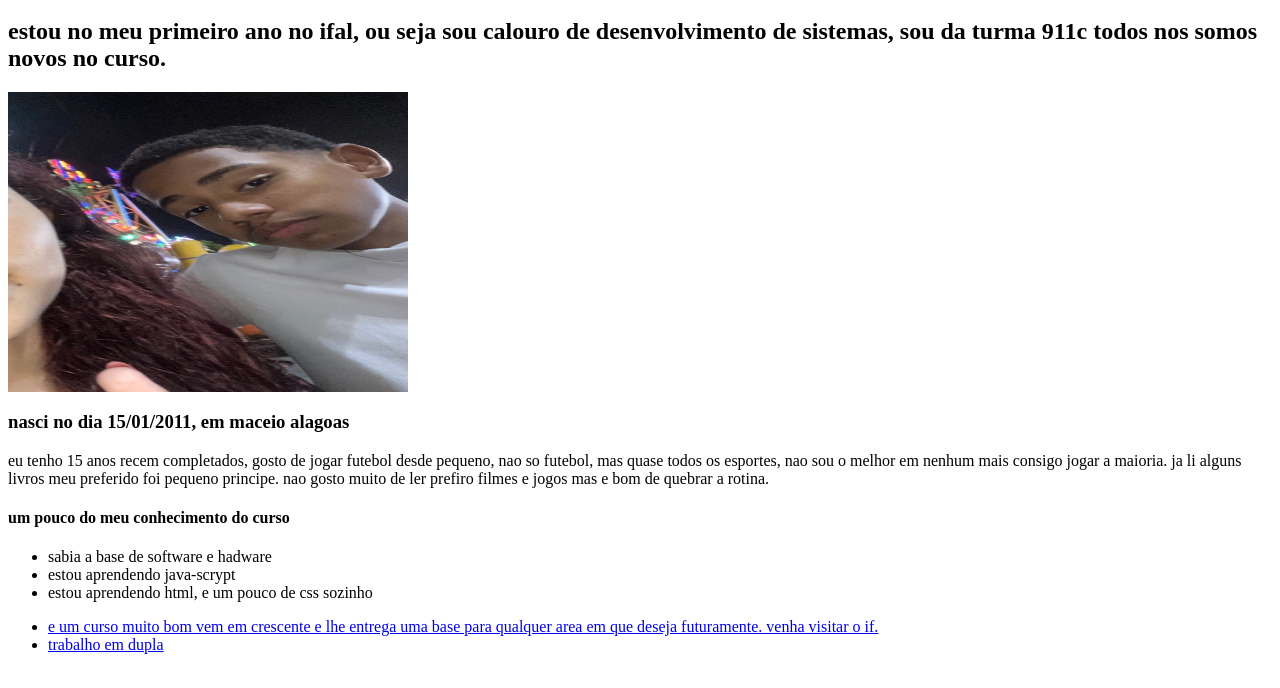
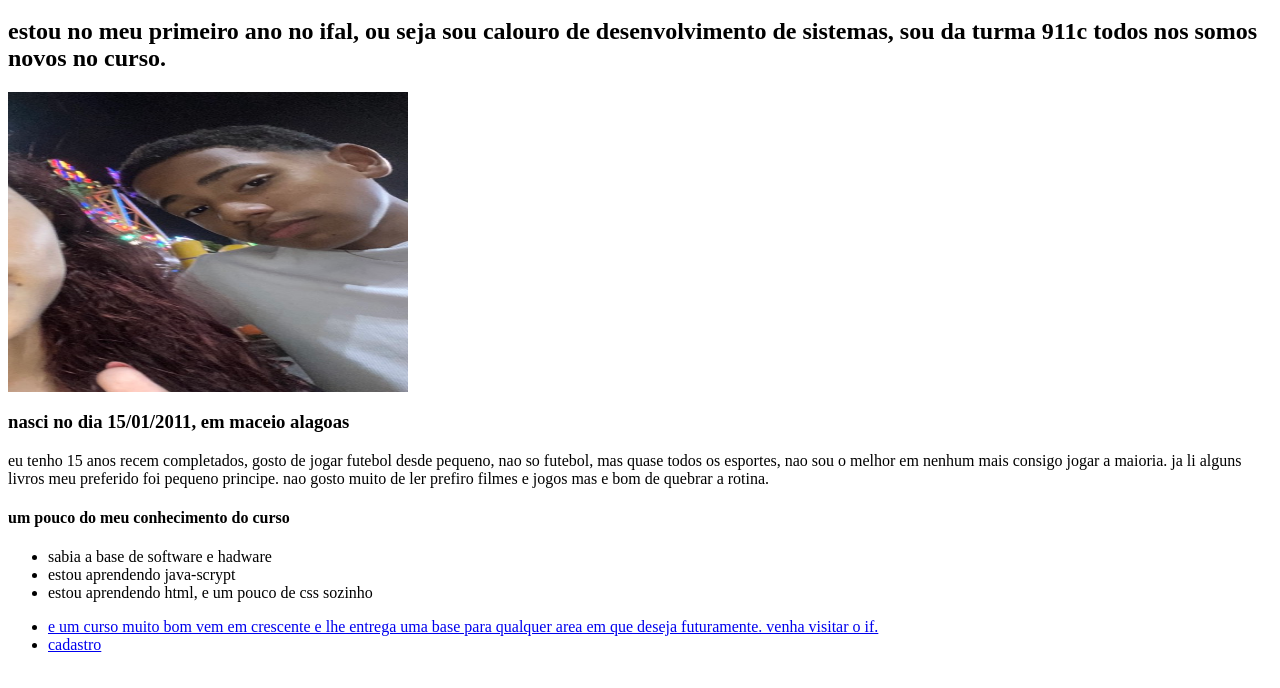
Before and after one commit to Pietro011-cell/Pietro, a plain HTML site: page index.html in a window 1280 px wide. Shown: the part 48-736 px from the top of the page. Drawn offline with Linux system fonts and the light colour scheme.

Commit message:
Update link in index.html to new cadastro page

```diff
--- a/index.html
+++ b/index.html
@@ -32,7 +32,7 @@
 	<li><a
 		href='https://www2.ifal.edu.br/' target='_blank'> e um curso muito bom vem em crescente e lhe entrega uma base para qualquer area em que deseja futuramente. venha visitar o if.</a> </li>
 	<li><a
-		href="https://pietro011-cell.github.io/Vitor-e-eu/">trabalho em dupla</a> </li>
+		href="https://pietro011-cell.github.io/Cadastro/">cadastro</a> </li>
 </ul>
 
 
```
